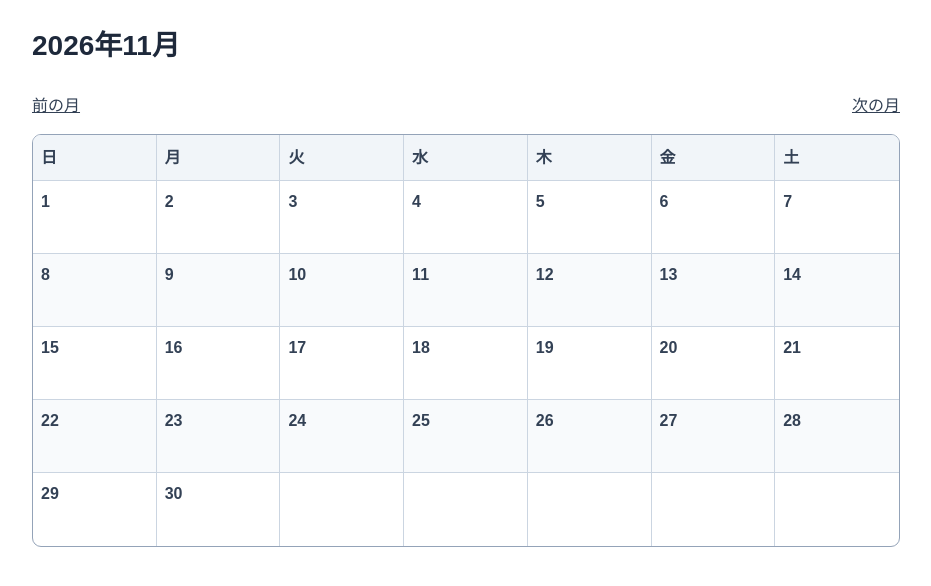
After one commit to koheihiura211141/fw-todo-2, a Spring Boot app: page /calendar in a window 1280 px wide. The commit adds this page. Shown: the top 586 px of the page, without its empty margins (174-1105 px from the left). Run offline with Spring Boot 4, Linux system fonts and the light colour scheme; some libraries are stand-ins or nearby versions.

Commit message:
Section 8-4 /calendar?year=2026&month=4 を開いて、升目と空きマスを見る

```diff
--- /dev/null
+++ b/src/main/java/com/example/todoapp/CalendarController.java
@@ -0,0 +1,59 @@
+package com.example.todoapp;
+
+import java.time.DateTimeException;
+import java.time.LocalDate;
+import java.time.YearMonth;
+import java.util.ArrayList;
+import java.util.List;
+
+import org.springframework.http.HttpStatus;
+import org.springframework.stereotype.Controller;
+import org.springframework.ui.Model;
+import org.springframework.web.bind.annotation.GetMapping;
+import org.springframework.web.bind.annotation.RequestParam;
+import org.springframework.web.server.ResponseStatusException;
+
+@Controller
+public class CalendarController {
+
+    @GetMapping("/calendar")
+    public String calendar(@RequestParam(name = "year", required = false) Integer year,
+                           @RequestParam(name = "month", required = false) Integer month,
+                           Model model) {
+        YearMonth now = YearMonth.now();
+        YearMonth current;
+        YearMonth previous;
+        YearMonth next;
+        try {
+            current = YearMonth.of(year == null ? now.getYear() : year,
+                                   month == null ? now.getMonthValue() : month);
+            previous = current.minusMonths(1);
+            next = current.plusMonths(1);
+        } catch (DateTimeException ex) {
+            throw new ResponseStatusException(HttpStatus.BAD_REQUEST, "Invalid year or month", ex);
+        }
+
+        LocalDate firstDay = current.atDay(1);
+        LocalDate lastDay = current.atEndOfMonth();
+        int leadingBlanks = firstDay.getDayOfWeek().getValue() % 7;
+        int weekCount = (leadingBlanks + current.lengthOfMonth() + 6) / 7;
+        List<List<LocalDate>> weeks = new ArrayList<>();
+        for (int week = 0; week < weekCount; week++) {
+            List<LocalDate> days = new ArrayList<>();
+            for (int weekday = 0; weekday < 7; weekday++) {
+                int day = week * 7 + weekday - leadingBlanks + 1;
+                days.add(day >= 1 && day <= current.lengthOfMonth() ? current.atDay(day) : null);
+            }
+            weeks.add(days);
+        }
+
+        model.addAttribute("year", current.getYear());
+        model.addAttribute("month", current.getMonthValue());
+        model.addAttribute("firstDay", firstDay);
+        model.addAttribute("lastDay", lastDay);
+        model.addAttribute("previousMonth", previous);
+        model.addAttribute("nextMonth", next);
+        model.addAttribute("weeks", weeks);
+        return "calendar";
+    }
+}
--- a/src/main/resources/static/css/style.css
+++ b/src/main/resources/static/css/style.css
@@ -150,3 +150,54 @@ body {
 .page-link.disabled {
     color: #94a3b8;
 }
+
+.calendar-navigation {
+    display: flex;
+    justify-content: space-between;
+    margin-bottom: 16px;
+}
+
+.calendar-table {
+    width: 100%;
+    table-layout: fixed;
+    border-collapse: separate;
+    border-spacing: 0;
+    border: 1px solid #94a3b8;
+    border-radius: 9px;
+    overflow: hidden;
+}
+
+.calendar-table th,
+.calendar-table td {
+    border: 0;
+    border-right: 1px solid #cbd5e1;
+    border-bottom: 1px solid #cbd5e1;
+    padding: 8px;
+    text-align: left;
+}
+
+.calendar-table tr > :last-child {
+    border-right: 0;
+}
+
+.calendar-table tbody tr:last-child td {
+    border-bottom: 0;
+}
+
+.calendar-table th {
+    background: #f1f5f9;
+    height: 46px;
+}
+
+.calendar-table td {
+    height: 73px;
+    vertical-align: top;
+}
+
+.calendar-table tbody tr:nth-child(even) {
+    background: #f8fafc;
+}
+
+.calendar-table td span {
+    font-weight: bold;
+}
--- /dev/null
+++ b/src/main/resources/templates/calendar.html
@@ -0,0 +1,32 @@
+<!DOCTYPE html>
+<html lang="ja" xmlns:th="http://www.thymeleaf.org">
+<head>
+    <meta charset="UTF-8">
+    <meta name="viewport" content="width=device-width, initial-scale=1">
+    <title>カレンダー</title>
+    <link rel="stylesheet" th:href="@{/css/style.css(v='calendar-grid-2')}" href="/css/style.css?v=calendar-grid-2">
+</head>
+<body>
+    <main class="container">
+        <h1 class="page-title" id="calendar-title" th:text="|${year}年${month}月|">2026年4月</h1>
+        <nav class="calendar-navigation" aria-label="表示する月">
+            <a class="link" th:href="@{/calendar(year=${previousMonth.year},month=${previousMonth.monthValue})}">前の月</a>
+            <a class="link" th:href="@{/calendar(year=${nextMonth.year},month=${nextMonth.monthValue})}">次の月</a>
+        </nav>
+        <table class="calendar-table" aria-labelledby="calendar-title" th:attr="data-from=${firstDay},data-to=${lastDay}">
+            <thead>
+                <tr>
+                    <th scope="col">日</th><th scope="col">月</th><th scope="col">火</th><th scope="col">水</th><th scope="col">木</th><th scope="col">金</th><th scope="col">土</th>
+                </tr>
+            </thead>
+            <tbody>
+                <tr th:each="week : ${weeks}">
+                    <td th:each="date : ${week}" th:attr="data-date=${date}">
+                        <span th:if="${date != null}" th:text="${date.dayOfMonth}">1</span>
+                    </td>
+                </tr>
+            </tbody>
+        </table>
+    </main>
+</body>
+</html>
```
